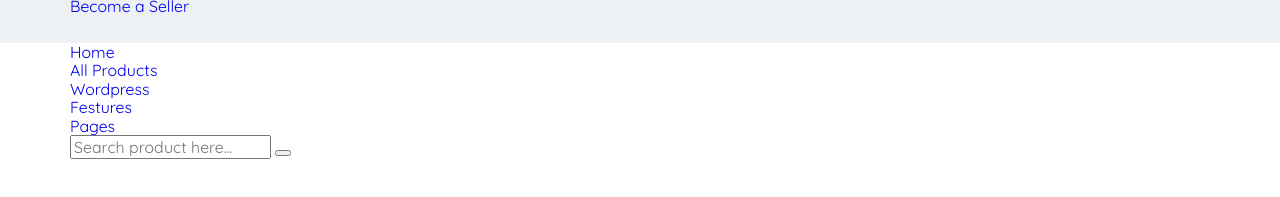
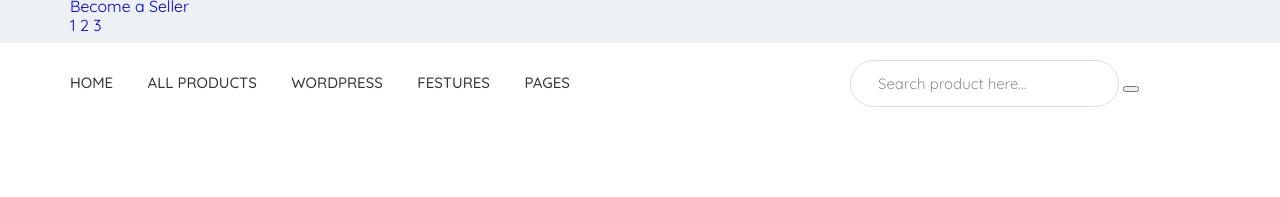
Before and after one commit to play0fg0/martplace, a website: page app/index.html in a window 1280 px wide. Shown: the part 57-254 px from the top of the page. Drawn offline with nearby package versions, Linux system fonts and the light colour scheme; files that its build step writes are made by us from their sources; files whose address does not match are found by name.

Commit message:
parasha polnaya

```diff
--- a/app/index.html
+++ b/app/index.html
@@ -24,9 +24,9 @@
 						<a href="#">Become a Seller</a>
 					</div>
 					<div class="header__user-link">
-						<a class="header__alarmlink-link" href="#"></a>
-						<a class="header__envelope-link" href="#"></a>
-						<a class="header__cart-link" href="#"></a>
+						<a class="header__alarmlink-link" href="#">1</a>
+						<a class="header__envelope-link" href="#">2</a>
+						<a class="header__cart-link" href="#">3</a>
 					</div>
 				</div>
 			</div>
@@ -41,11 +41,14 @@
 						<li><a href="#"> Festures</a></li>
 						<li><a href="#"> Pages</a></li>
 					</ul>
+					<div class="header__search-form">
+						<form>
+							<input type="text" placeholder="Search product here...">
+							<button type="submit"></button>
+						</form>
+					</div>
 				</nav>
-				<form>
-					<input type="text" placeholder="Search product here...">
-					<button></button>
-				</form>
+
 			</div>
 		</div>
 	</header>
--- a/app/scss/style.scss
+++ b/app/scss/style.scss
@@ -1,20 +1,62 @@
-@import 'fonts';
-@import 'vars';
-@import 'global';
+@import "fonts";
+@import "vars";
+@import "global";
 
-
-
-.header{
-	&__top{
-		background-color: #EEF1F3 ;
+.header {
+	&__top {
+		background-color: #eef1f3;
 		min-height: 100px;
 	}
 }
 
-.header__top-inner{}
-.header__logo
-.header__autorization{}-btn{}
-.header__user-link{}
-.header__alarmlink
-.header__envelope-link{}
-.header__cart-link{}
+.header__top-inner {
+}
+.header__logo .header__autorization {
+}
+-btn {
+}
+.header__user-link {
+}
+.header__alarmlink .header__envelope-link {
+}
+.header__cart-link {
+}
+/* -----------------------------------------------------header menu--------------------------------------------- */
+.menu {
+	height: 80px;
+	display: flex;
+	align-items: center;
+	justify-content: space-between;
+}
+.menu__list {
+	li {
+		display: inline-block;
+		& + li {
+			margin-left: 30px;
+		}
+	}
+	a {
+		font-size: 15px;
+		line-height: 42px;
+		color: #333333;
+		font-weight: 500;
+		text-transform: uppercase;
+	}
+}
+.header__search-form {
+	max-width: 360px;
+	width: 100%;
+	input {
+		height: 47px;
+		border: 1px solid #d9dfe5;
+		border-radius: 25px;
+		padding: 17px 47px 17px 27px;
+
+	}
+	::placeholder {
+		font-size: 15px;
+		line-height: 30px;
+		color: #898f96;
+		font-weight: 400;
+	}
+}
```
